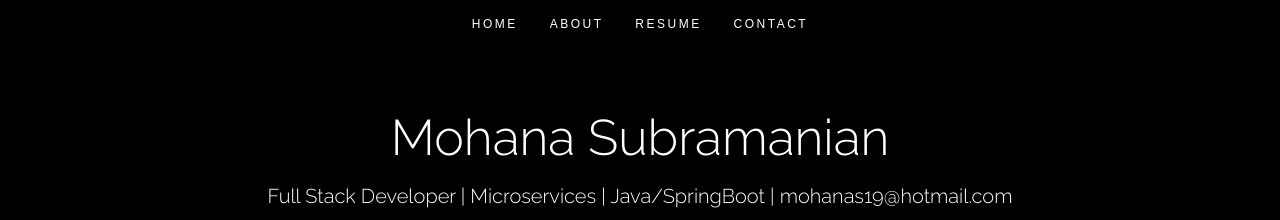
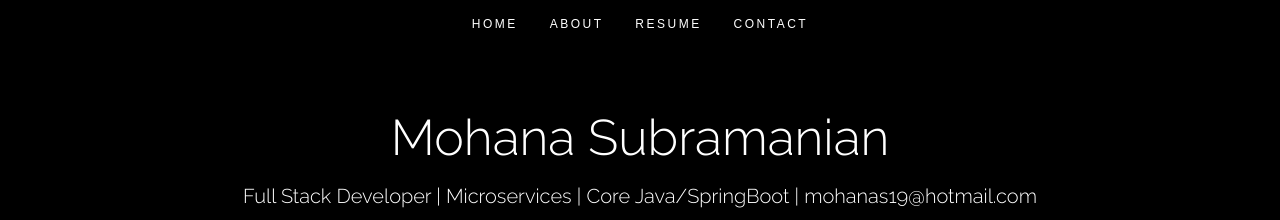
Before and after one commit to gitmohanasubramanian/gitmohanasubramanian.github.io, a plain HTML site: page index.html in a window 1280 px wide. Shown: the top 220 px of the page. Drawn offline with Linux system fonts and the light colour scheme.

Commit message:
Update index.html

```diff
--- a/index.html
+++ b/index.html
@@ -61,7 +61,7 @@
 			<div class="row centered">
 				<div style="padding-top:3%" class="col-lg-12">
 					<h1>Mohana Subramanian</h1>
-					<h3>Full Stack Developer | Microservices | Java/SpringBoot | mohanas19@hotmail.com</h3>
+					<h3>Full Stack Developer | Microservices | Core Java/SpringBoot | mohanas19@hotmail.com</h3>
 					<p align="center">
 						<a style="padding-right:10px;" href="https://github.com/gitmohanasubramanian/"><i class="icon-github"></i></a>
 						<a href="https://www.linkedin.com/in/mohanasubramanian19"><i class="icon-linkedin"></i></a>
```
